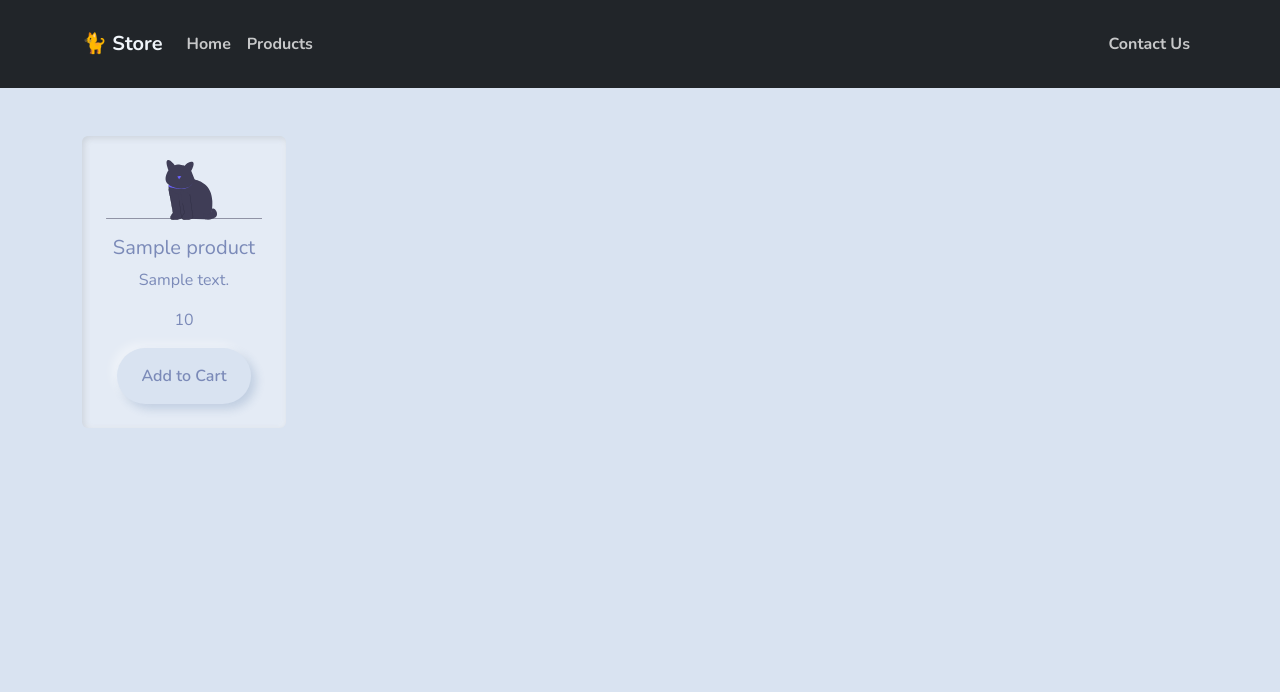
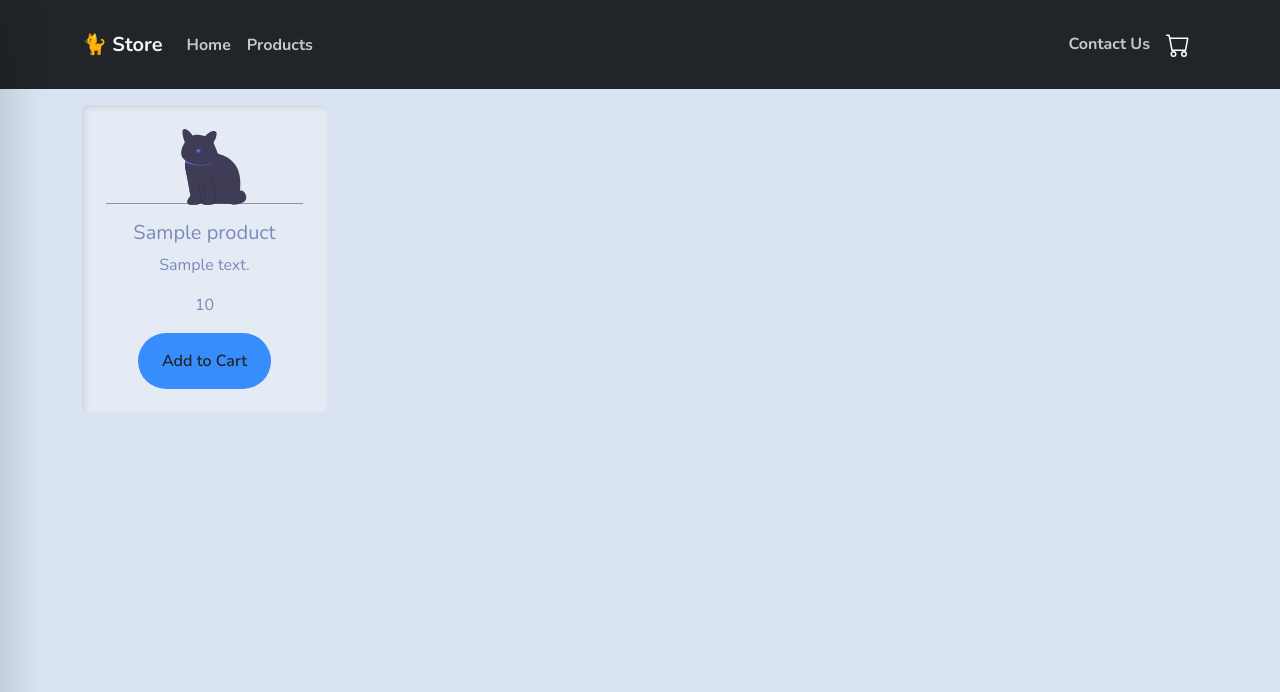
Before and after one commit to JoMa388/Ecommerce, a PHP site: page /products.php in a window 1280 px wide. Shown: the top 692 px of the page. Run offline with PHP 8.4, Linux system fonts and the light colour scheme; tables that the repository leaves empty or names only in its code hold one stand-in row (values such as "Sample post").

Commit message:
Added Shopping Cart

```diff
--- a/eCommerce/ecommercesite/contact.php
+++ b/eCommerce/ecommercesite/contact.php
@@ -6,6 +6,8 @@
     <meta http-equiv="X-UA-Compatible" content="IE=edge" />
     <meta name="viewport" content="width=device-width, initial-scale=1.0" />
     <link href="../bootstrapmorph/css/bootstrap.min.css" rel="stylesheet" />
+    <script src="https://code.jquery.com/jquery-3.7.0.min.js"
+        integrity="sha256-2Pmvv0kuTBOenSvLm6bvfBSSHrUJ+3A7x6P5Ebd07/g=" crossorigin="anonymous"></script>
     <style>
         @media (min-width: 1200px) {
             .container {
--- a/eCommerce/ecommercesite/products.php
+++ b/eCommerce/ecommercesite/products.php
@@ -6,7 +6,6 @@
     <meta http-equiv="X-UA-Compatible" content="IE=edge" />
     <meta name="viewport" content="width=device-width, initial-scale=1.0" />
     <link href="../bootstrapmorph/css/bootstrap.min.css" rel="stylesheet" />
-
 </head>
 
 <body>
@@ -14,31 +13,32 @@
     include_once 'siteIncludes/siteHeader.php';
     include_once '../uploadsite/includes/db_conn.php';
     ?>
-    <div class="container-xl mt-5 d-flex">
+    <div class="container-sm mt-3">
         <div class="row">
             <?php
             $sql = "SELECT * FROM product;";
             $result = mysqli_query($conn, $sql);
             while ($row = mysqli_fetch_assoc($result)) {
                 echo <<<product
-                <div class="col-sm-12 col-md-4 col-lg-3">
-                    <div class="card mb-4 me-3">
+                <div class="col-md-3">
+                    <div class="card mb-4 me-3 product">
                         <div class="card-body text-center">
                             <img src="../bootstrapmorph/undraw_cat_s1wg.svg" alt="cat" class="image-thumbnail img-fluid mb-3">
-                            <h5 class="card-title">$row[pname]</h5>
-                            <p class="card-text">$row[pdesc]</p>
-                            <p class="card-text">$row[price]</p>
-                            <button type="submit" class="btn btn-primary m-auto">Add to Cart</button>
+                            <h5 id="productName"class="card-title">$row[pname]</h5>
+                            <p id="productDescription"class="card-text">$row[pdesc]</p>
+                            <p id="productPrice" class="card-text">$row[price]</p>
+                            <button type="submit" class="btn bg-primary m-auto text-dark shadow-none addCart" data-product-id="$row[pid]">Add to Cart</button>
                         </div>
                 </div>
             </div>
 product;
             }
             ?>
-
         </div>
     </div>
 </body>
-<script src="../bootstrapmorph/js/bootstrap.js"></script>
+<script src="../bootstrapmorph/js/bootstrap.js">
+</script>
+<script src="shoppingCart.js"></script>
 
 </html>
--- /dev/null
+++ b/eCommerce/ecommercesite/shoppingCart.js
@@ -0,0 +1,56 @@
+let cart =[];
+const shoppingCart=document.querySelector("#shoppingcart");
+const products=document.querySelectorAll('.product');
+
+
+
+function updateProductCart(product) {
+    for(let i=0;i<cart.length;i++){
+        if(cart[i].id==product.id){
+            cart[i].count +=1;
+            cart[i].price =cart[i].basePrice *cart[i].count;
+            return;
+        }
+    }
+    cart.push(product);
+}
+
+function updateCartHTML(){
+    if(cart.length>0){
+    let result=cart.map(product=>{
+        return `
+         <div class="card m-1">
+            <h5 class="card-title text-center mt-3">${product.name}</h5>
+            <div class="d-flex justify-content-between mb-5">
+                <div class="ms-3">
+                    <button class="btn shadow-none bg-dark text-light p-1 m-0 rounded-0" data-id='${product.id}'>-</button>
+                    <span class="countOfProducts">${product.count}</span>
+                    <button class="btn shadow-none bg-dark text-light p-1 m-0 rounded-0" data-id='${product.id}'>+</button>
+                </div>
+                <h5 id="price" class="card-text text-start me-3">$${product.price}</h5>
+            </div>
+        </div>
+        `
+    });
+    shoppingCart.innerHTML=result.join('');
+    console.log(cart);
+    }
+}
+products.forEach(product => {
+        product.addEventListener('click', (e) => {
+            if (e.target.classList.contains('addCart')) {
+                const productID = e.target.dataset.productId;
+                const productName = product.querySelector("#productName").innerHTML;
+                const productPrice = product.querySelector("#productPrice").innerHTML;
+                let productToCart = {
+                    name: productName,
+                    id: productID,
+                    price: +productPrice,
+                    count: 1,
+                    basePrice: +productPrice
+                }
+                updateProductCart(productToCart);
+                updateCartHTML();
+            }
+        })
+    });
--- a/eCommerce/ecommercesite/siteIncludes/siteHeader.php
+++ b/eCommerce/ecommercesite/siteIncludes/siteHeader.php
@@ -1,7 +1,6 @@
 <?php
 session_start();
 ?>
-
 <nav class="navbar navbar-expand-md navbar-dark bg-dark p-4">
     <div class="container-xl">
         <span class="fw-bold navbar-brand d-flex mr-auto "><a href="index.php"
@@ -26,7 +25,43 @@ session_start();
                 <li class="nav-item">
                     <a class="nav-link  fw-bold" href="contact.php">Contact Us</a>
                 </li>
+                <li class="nav-item">
+                    <button onclick="sideCart()" class="nav-link  fw-bold btn shadow-none bg-dark" href="#"><img
+                            src="../bootstrapmorph/cart-white.svg" alt="Shopping Cart" class="img-fluid pb-0 pt-0"
+                            style="width:1.5rem">
+                    </button>
+                    <!-- <div class="d-flex justify-content-center position-absolute sticky-top mt-4 ms-4 ps-2">
+                        0</div> -->
+                </li>
             </ul>
         </div>
     </div>
 </nav>
+<div id="sidecart" class="position-fixed end-100 bg-secondary shadow-lg"
+    style="width:22rem;height:100vh;right:0;top:0;">
+    <div class="container d-flex flex-column">
+        <button class="btn bg-danger shadow-none text-light mt-4" onclick="closeCart()">Close</button>
+        <h2 class="text-center mt-2 text-dark fw-bold mb-3">Your Cart</h2>
+    </div>
+    <div id="shoppingcart">
+    </div>
+
+
+    <h3 class="position-absolute bottom-0 translate-middle-y ms-2 mb-4 pb-4 border-top">Total: $124</h2>
+        <button class="btn bg-info text-light shadow-none rounded-2 position-absolute bottom-0 start-0 mb-3 ms-5">View
+            Cart</button>
+        <button
+            class="btn bg-success text-light shadow-none rounded-2 position-absolute bottom-0 end-0 mb-3 me-5">Checkout</button>
+</div>
+<script>
+    function sideCart() {
+        const cart = document.getElementById("sidecart");
+        cart.classList.remove('end-100');
+        cart.classList.add('end-0');
+    }
+    function closeCart() {
+        const cart = document.getElementById("sidecart");
+        cart.classList.remove('end-0');
+        cart.classList.add('end-100');
+    }
+</script>
--- a/eCommerce/uploadsite/includes/signup.inc.php
+++ b/eCommerce/uploadsite/includes/signup.inc.php
@@ -1,4 +1,5 @@
 <?php
+print_r($_POST);
 if (isset($_POST["submit"])) {
     $fname = $_POST["firstname"];
     $lname = $_POST["lastname"];
```
Also changed, not shown: eCommerce/bootstrapmorph/cart-white.svg (added), eCommerce/bootstrapmorph/cart.svg (added), 1 other file.
